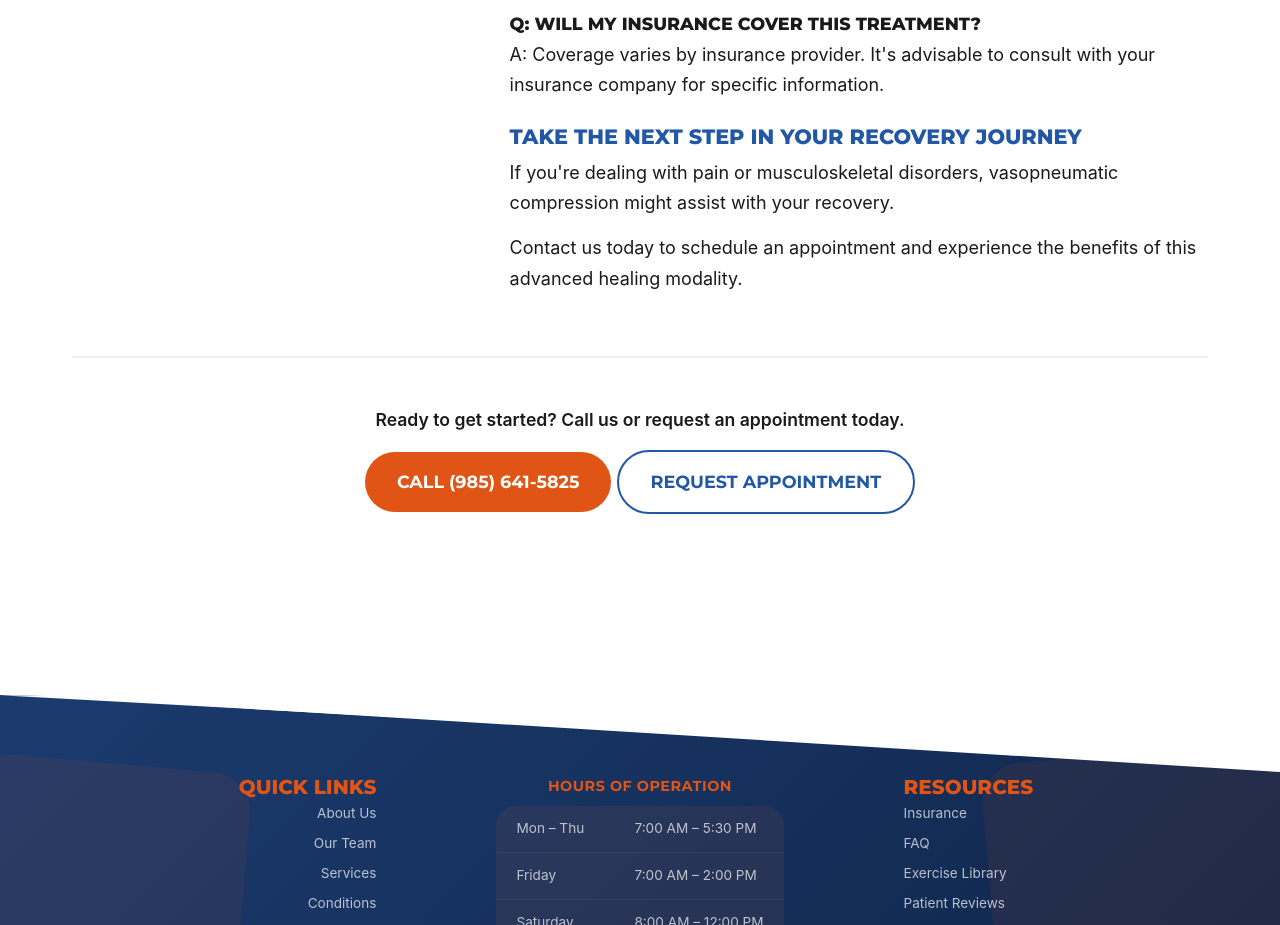
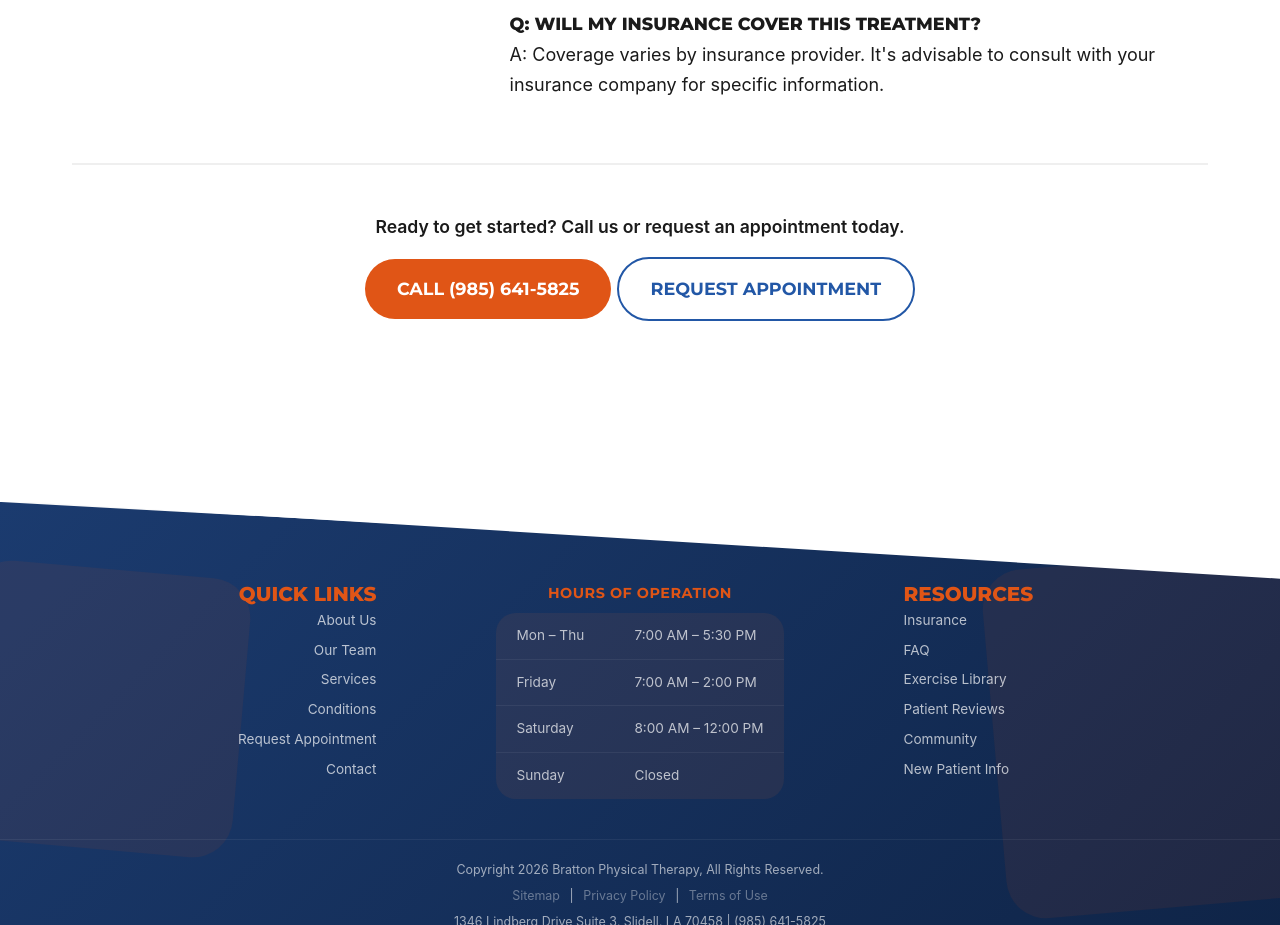
Before and after one commit to nawnawnawnawnaw55-jpg/Bratton-PT-New, a website: page services/vasopneumatic-compression/index.html in a window 1280 px wide. Shown: the part 1620-2545 px from the top of the page. Drawn offline with Linux system fonts and the light colour scheme.

Commit message:
Remove redundant CTAs from 4 service pages before svc-cta-row sign-off

```diff
--- a/services/vasopneumatic-compression/index.html
+++ b/services/vasopneumatic-compression/index.html
@@ -1279,9 +1279,6 @@ html {
 <p>A: A standard session usually lasts between 15 to 30 minutes, depending on the condition being treated.</p>
 <h3>Q: Will my insurance cover this treatment?</h3>
 <p>A: Coverage varies by insurance provider. It's advisable to consult with your insurance company for specific information.</p>
-<h2>Take the Next Step in Your Recovery Journey</h2>
-<p>If you're dealing with pain or musculoskeletal disorders, vasopneumatic compression might assist with your recovery.</p>
-<p>Contact us today to schedule an appointment and experience the benefits of this advanced healing modality.</p>
         </div>
       </div>
 
```
Also changed, not shown: services/electrical-stimulation/index.html (+0 -1 lines), services/strength-conditioning/index.html (+0 -1 lines), services/therapeutic-exercise/index.html (+0 -1 lines).
